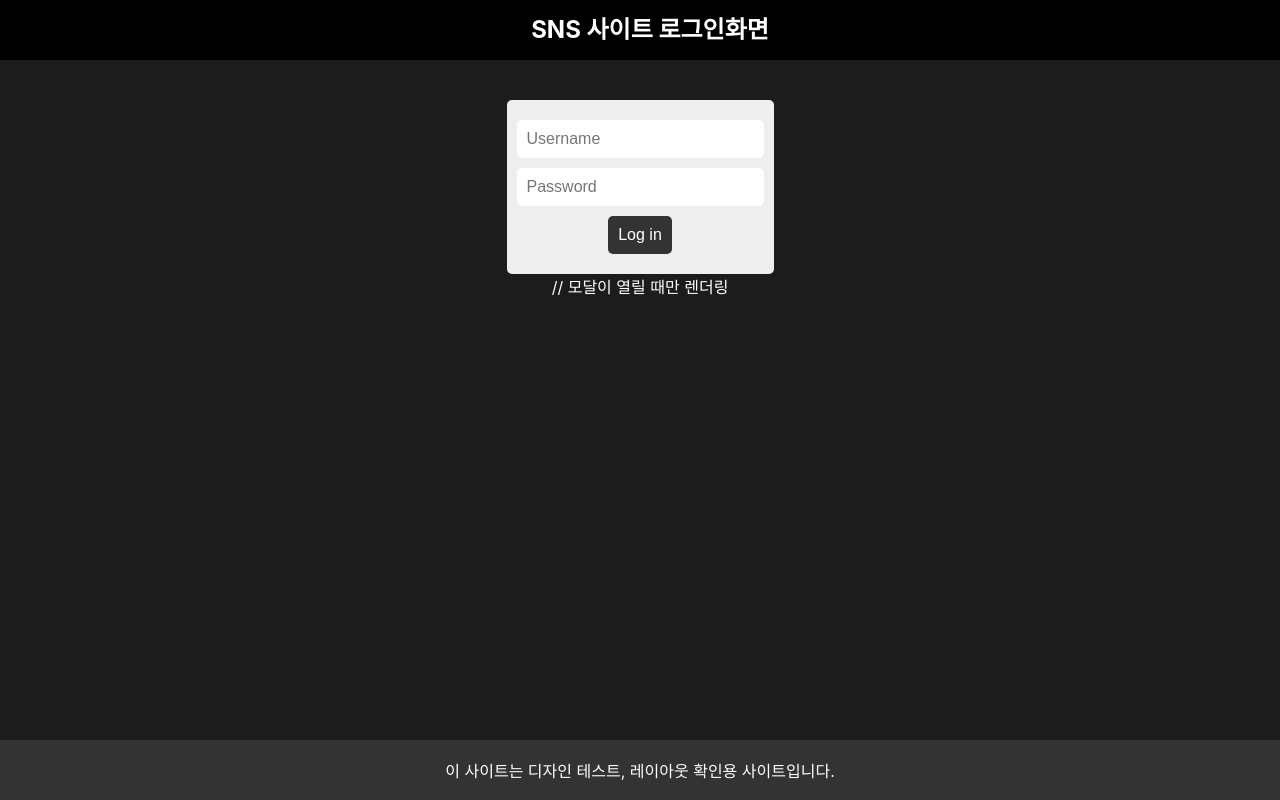
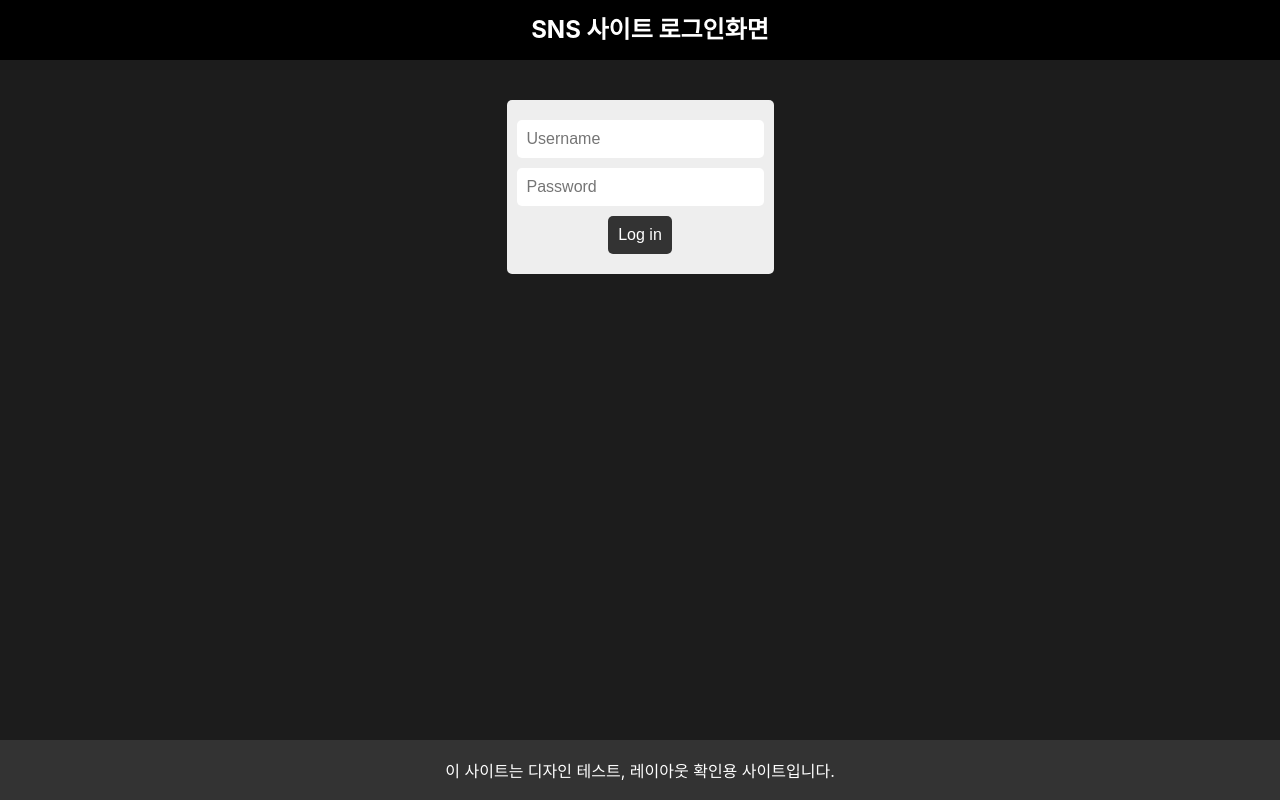
Before and after one commit to ssa25879/capstone, a React (Create React App) app: page / in a window 1280 px wide. Built offline with nearby package versions, Linux system fonts and the light colour scheme.

Commit message:
230323_20h21m

```diff
--- a/package.json
+++ b/package.json
@@ -9,7 +9,9 @@
     "@toast-ui/editor": "^3.2.2",
     "react": "^18.2.0",
     "react-dom": "^18.2.0",
+    "react-router-dom": "^6.9.0",
     "react-scripts": "5.0.1",
+    "styled-components": "^5.3.9",
     "tui-app-loader": "^2.1.6",
     "web-vitals": "^2.1.4"
   },
--- a/src/App.js
+++ b/src/App.js
@@ -29,6 +29,7 @@ function App() {
       <Container>
         <Header />
         <Main>
+          {showModal && <Modal onClose={() => setShowModal(false)} />}
           <Routes>
             <Route path="/signup" element={<Signup />} />
             <Route path="/about" element={<About />} />
@@ -36,7 +37,6 @@ function App() {
           </Routes>
         </Main>
         <Footer />
-        {showModal && <Modal onClose={() => setShowModal(false)} />}
       </Container>
     </Router>
   );
--- a/src/pages/Login.js
+++ b/src/pages/Login.js
@@ -173,8 +173,8 @@ function Login() {
         />
         <LoginButton type="submit">Log in</LoginButton>
       </LoginForm>
-      {isModalOpen && <Modal closeModal={closeModal} />} // 모달이 열릴 때만
-      렌더링
+      {isModalOpen && <Modal closeModal={closeModal} />}
+      {/* 모달이 열릴 때만 랜더링 */}
     </LoginContainer>
   );
 }
```
Also changed, not shown: 1 other file (tests, documents, lock files or other folders).
